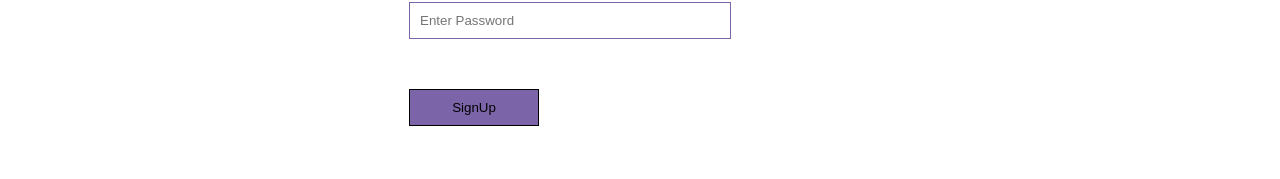
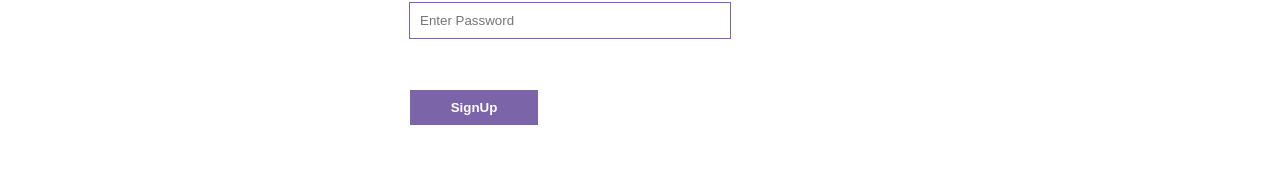
Before and after one commit to prateek1057/Ecom-dashboard-frontend, a React (Create React App) app: page /signup in a window 1280 px wide. Shown: the part 269-448 px from the top of the page. Built offline with nearby package versions, Linux system fonts and the light colour scheme.

Commit message:
button commit

```diff
--- a/src/components/Login.js
+++ b/src/components/Login.js
@@ -43,7 +43,7 @@ const Login = () => {
         }}
         placeholder="Enter Password"
       />
-      <button type="button" onClick={handleClick} className="appButton">
+      <button type="button" onClick={handleClick} className="appButton text-color-white">
         Login
       </button>
     </div>
--- a/src/components/SignUp.js
+++ b/src/components/SignUp.js
@@ -57,7 +57,7 @@ const SignUp = () => {
         }}
         placeholder="Enter Password"
       ></input>
-      <button className="appButton" onClick={collectData} type="button">
+      <button className="appButton text-color-white" onClick={collectData} type="button">
         SignUp
       </button>
     </div>
```
